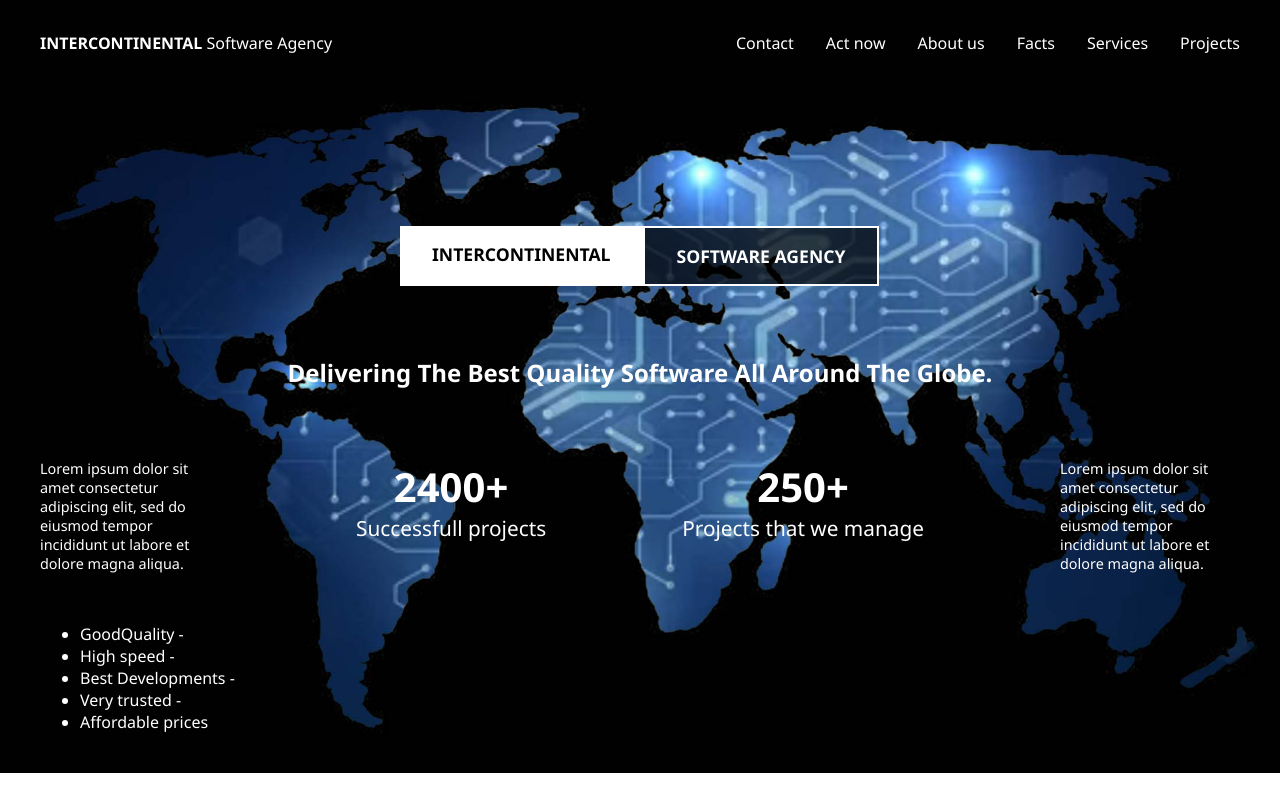
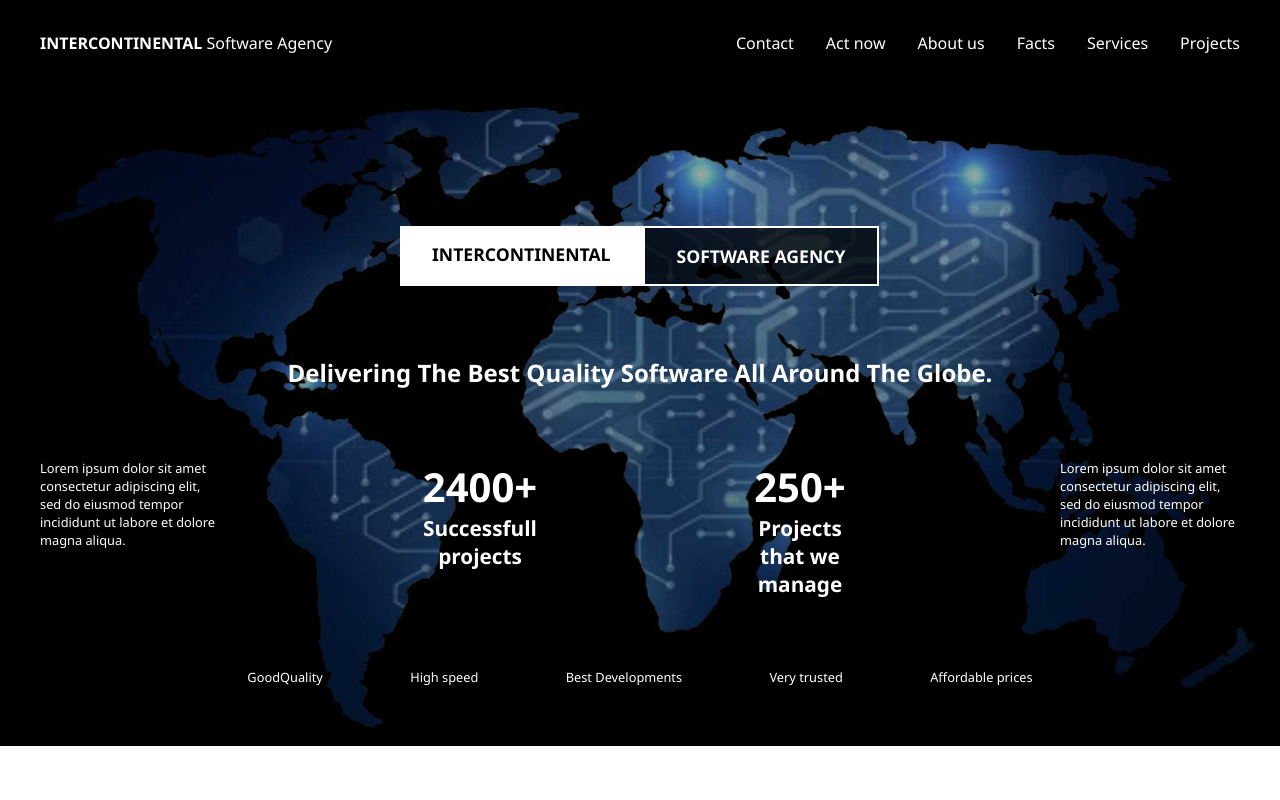
Before and after one commit to hirwajeaneric/Website-Project-8, a plain HTML site: page src/index.html in a window 1280 px wide. Drawn offline with Linux system fonts and the light colour scheme.

Commit message:
Done with major Designs for header
Remaining with making the navigation bar better

```diff
--- a/src/Assets/Css/Styles.css
+++ b/src/Assets/Css/Styles.css
@@ -53,7 +53,7 @@ header nav .nav-bar li:not(.header-logo){
 
 /*Banner*/
 header .banner {
-    background-image: url(/src/Assets/Img/INTERCONTINENTAL-Software-Hero.jpg);
+    background-image: url(/src/Assets/Img/INTERCONTINENTAL-Software-Hero-1.jpg);
     background-size: cover;
     background-repeat: no-repeat;
     margin-left: auto;
@@ -81,7 +81,7 @@ header .banner .brand-design .text1,
 header .banner .brand-design .text2 {
     padding: 16px 32px;
     font-size: 110%;
-    font-weight: 600;
+    font-weight: 900;
 }
 
 header .banner .brand-design .text1 {
@@ -105,18 +105,19 @@ header .banner .descriptions {
     flex-direction: row;
     flex-wrap: wrap;
     justify-content: space-between;
-    margin-bottom: 50px;
+    margin-bottom: 70px;
 }
 
 header .banner .descriptions .left-paragraph,
 header .banner .descriptions .right-paragraph {
     width: 15%;
-    font-size: 90%;
+    font-size: 80%;
 }
 
 header .banner .descriptions .successful-projects,
 header .banner .descriptions .managed-projects {
     text-align: center;
+    width: 10%;
 }
 
 header .banner .descriptions h3{
@@ -126,9 +127,24 @@ header .banner .descriptions h3{
 header .banner .descriptions .successful-projects p,
 header .banner .descriptions .managed-projects p {
     font-size: 130%;
+    font-weight: 600;
 }
 
+header .banner .qualities {
+    display: flex;
+    flex-direction: row;
+    flex-wrap: wrap;
+    justify-content: space-evenly;
+    margin-left: auto;
+    margin-right: auto;
+    max-width: 80%;
+    padding-bottom: 20px;
+    font-size: 80%;
+}
 
+header .banner .qualities {
+
+}
 
 /*PROJECTS*/
 
--- a/src/index.html
+++ b/src/index.html
@@ -51,13 +51,11 @@
                     </p>
                 </div>
                 <div class="qualities">
-                    <ul class="quality-list">
-                        <li>GoodQuality      -</li>
-                        <li>High speed      -</li>
-                        <li>Best Developments      -</li>
-                        <li>Very trusted      -</li>
-                        <li>Affordable prices</li>
-                    </ul>
+                    <span>GoodQuality</span>
+                    <span>High speed</span>
+                    <span>Best Developments</span>
+                    <span>Very trusted</span>
+                    <span>Affordable prices</span>
                 </div>
             </div>
 
```
Also changed, not shown: src/Assets/Img/INTERCONTINENTAL-Software-Hero-1.jpg (added).
